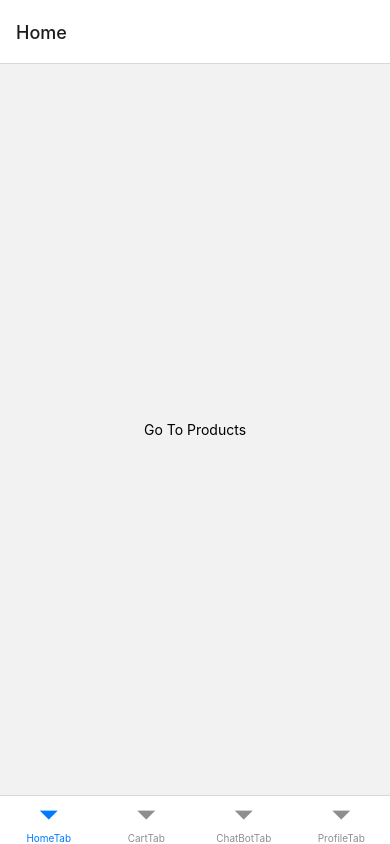
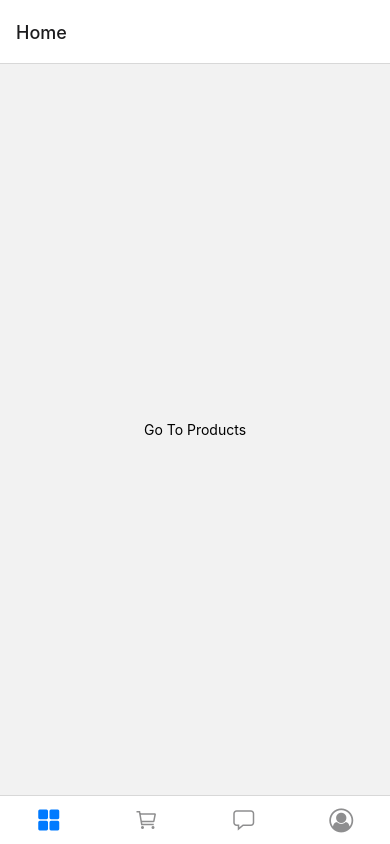
Before and after one commit to ReactNatives-Youtube/E-Commerce, a React Native app in the folder ecommerceapp/: screen /Tabs in a window 390 px wide. Built offline with nearby package versions, Linux system fonts and the light colour scheme.

Commit message:
Addition of custom tabs boilerplate

```diff
--- a/ecommerceapp/package.json
+++ b/ecommerceapp/package.json
@@ -16,9 +16,11 @@
     "@react-navigation/native-stack": "^6.2.5",
     "react": "17.0.2",
     "react-native": "0.67.1",
+    "react-native-animatable": "^1.3.3",
     "react-native-gesture-handler": "^2.2.0",
     "react-native-safe-area-context": "^3.3.2",
-    "react-native-screens": "^3.10.2"
+    "react-native-screens": "^3.10.2",
+    "react-native-vector-icons": "^9.0.0"
   },
   "devDependencies": {
     "@babel/core": "^7.12.9",
--- /dev/null
+++ b/ecommerceapp/src/Components/Icons.js
@@ -0,0 +1,41 @@
+// Reusable Component for Icons
+import React from 'react';
+import AntDesign from 'react-native-vector-icons/AntDesign';
+import FontAwesome from 'react-native-vector-icons/FontAwesome';
+import FontAwesome5 from 'react-native-vector-icons/FontAwesome5';
+import Ionicons from 'react-native-vector-icons/Ionicons';
+import Feather from 'react-native-vector-icons/Feather';
+import MaterialCommunityIcons from 'react-native-vector-icons/MaterialCommunityIcons';
+import Entypo from 'react-native-vector-icons/Entypo';
+import MaterialIcons from 'react-native-vector-icons/MaterialIcons';
+import SimpleLineIcons from 'react-native-vector-icons/SimpleLineIcons';
+import Octicons from 'react-native-vector-icons/Octicons';
+import Foundation from 'react-native-vector-icons/Foundation';
+
+export const Icons = {
+    MaterialCommunityIcons,
+    MaterialIcons,
+    Ionicons,
+    Feather,
+    FontAwesome,
+    FontAwesome5,
+    AntDesign,
+    Entypo,
+    SimpleLineIcons,
+    Octicons,
+    Foundation,
+}
+
+const Icon = ({type, name, color, size=24, style}) => {
+    const fontSize = 24;
+    const Tag = type;
+    return (
+        <>
+            {type && name && (
+                <Tag name={name} size={size || fontSize} color={color} style={style} />
+            )}
+        </>
+    )
+}
+
+export default Icon
--- a/ecommerceapp/src/Navigation/TabsNavigation.js
+++ b/ecommerceapp/src/Navigation/TabsNavigation.js
@@ -2,36 +2,127 @@
 
 import React from 'react';
 import {createBottomTabNavigator} from '@react-navigation/bottom-tabs';
-import {getFocusedRouteNameFromRoute} from "@react-navigation/native"
+import {getFocusedRouteNameFromRoute} from '@react-navigation/native';
 import {CartStack, ProductStack} from './StackNavigation';
 import ProfileScreen from '../Screens/Profile';
 import ChatBotScreen from '../Screens/ChatBot';
+import Icon, {Icons} from '../Components/Icons';
+
+const TabArr = [
+  {
+    label: 'Home',
+    type: Icons.Ionicons,
+    activeIcon: 'grid',
+    inActiveIcon: 'grid-outline',
+  },
+  {
+    label: 'Cart',
+    type: Icons.Ionicons,
+    activeIcon: 'cart',
+    inActiveIcon: 'cart-outline',
+  },
+  {
+    label: 'Chat Bot',
+    type: Icons.Ionicons,
+    activeIcon: 'md-chatbox-sharp',
+    inActiveIcon: 'md-chatbox-outline',
+  },
+  {
+    label: 'Profile',
+    type: Icons.FontAwesome,
+    activeIcon: 'user-circle',
+    inActiveIcon: 'user-circle-o',
+  },
+];
 
 const Tabs = createBottomTabNavigator();
 const TabsNavigation = () => {
   return (
-    <Tabs.Navigator screenOptions={({route})=>({headerShown: false,})}>
-      <Tabs.Screen name="HomeTab" component={ProductStack} options={({route})=>({
-        tabBarStyle:{display:getTabBarVisibility(route)}
-      })}/>
-      <Tabs.Screen name="CartTab" component={CartStack} options={({route})=>({
-        tabBarStyle:{display:getTabBarVisibility(route)}
-      })} />
-      <Tabs.Screen name="ChatBotTab" component={ChatBotScreen} />
-      <Tabs.Screen name="ProfileTab" component={ProfileScreen} />
+    <Tabs.Navigator
+      screenOptions={{
+        headerShown: false,
+        tabBarStyle: {
+          height: 60,
+          position: 'absolute',
+          bottom: 16,
+          right: 16,
+          left: 16,
+          borderRadius: 10,
+        },
+      }}>
+      <Tabs.Screen
+        name="HomeTab"
+        component={ProductStack}
+        options={({route}) => ({
+          tabBarStyle: {display: getTabBarVisibility(route)},
+          // tabBarLabel: TabArr[0].label,
+          tabBarShowLabel: false,
+          tabBarIcon: ({color, focused}) => (
+            <Icon
+              type={TabArr[0].type}
+              name={focused ? TabArr[0].activeIcon : TabArr[0].inActiveIcon}
+              color={color}
+            />
+          ),
+        })}
+      />
+      <Tabs.Screen
+        name="CartTab"
+        component={CartStack}
+        options={({route}) => ({
+          tabBarStyle: {display: getTabBarVisibility(route)},
+          // tabBarLabel: TabArr[1].label,
+          tabBarShowLabel: false,
+          tabBarIcon: ({color, focused}) => (
+            <Icon
+              type={TabArr[1].type}
+              name={focused ? TabArr[1].activeIcon : TabArr[1].inActiveIcon}
+              color={color}
+            />
+          ),
+        })}
+      />
+      <Tabs.Screen
+        name="ChatBotTab"
+        component={ChatBotScreen}
+        options={{
+          // tabBarLabel: TabArr[2].label,
+          tabBarShowLabel: false,
+          tabBarIcon: ({color, focused}) => (
+            <Icon
+              type={TabArr[2].type}
+              name={focused ? TabArr[2].activeIcon : TabArr[2].inActiveIcon}
+              color={color}
+            />
+          ),
+        }}
+      />
+      <Tabs.Screen
+        name="ProfileTab"
+        component={ProfileScreen}
+        options={{
+          // tabBarLabel: TabArr[3].label,
+          tabBarShowLabel: false,
+          tabBarIcon: ({color, focused}) => (
+            <Icon
+              type={TabArr[3].type}
+              name={focused ? TabArr[3].activeIcon : TabArr[3].inActiveIcon}
+              color={color}
+            />
+          ),
+        }}
+      />
     </Tabs.Navigator>
   );
 };
 
 // Function to dynamically hide tab bars in specific screens
-const getTabBarVisibility = (route)=>{
+const getTabBarVisibility = route => {
   const routeName = getFocusedRouteNameFromRoute(route);
-  console.log(routeName)
-  if(routeName?.includes('Checkout') ||routeName?.includes('Payment') ){
-    return 'none'
+  if (routeName?.includes('Checkout') || routeName?.includes('Payment')) {
+    return 'none';
   }
-  return 'flex'
-}
-
+  return 'flex';
+};
 
 export default TabsNavigation;
```
Also changed, not shown: 3 other files (tests, documents, lock files or other folders).
